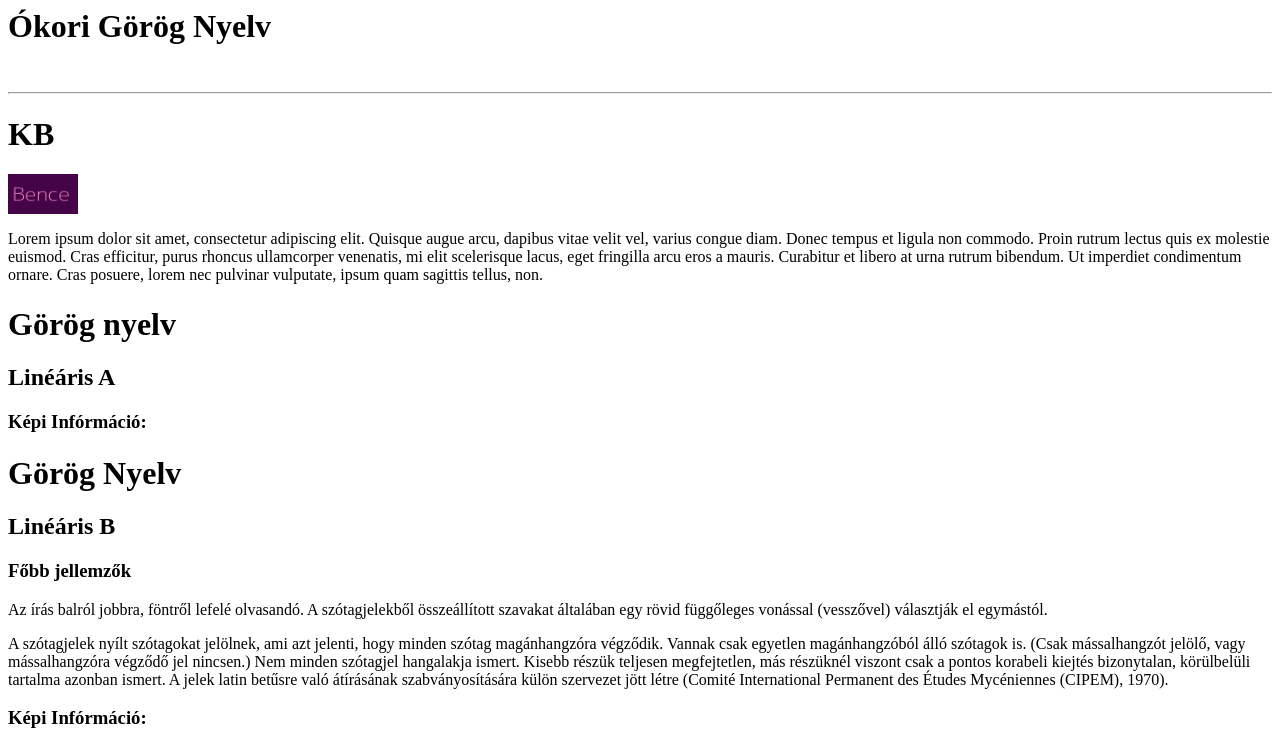
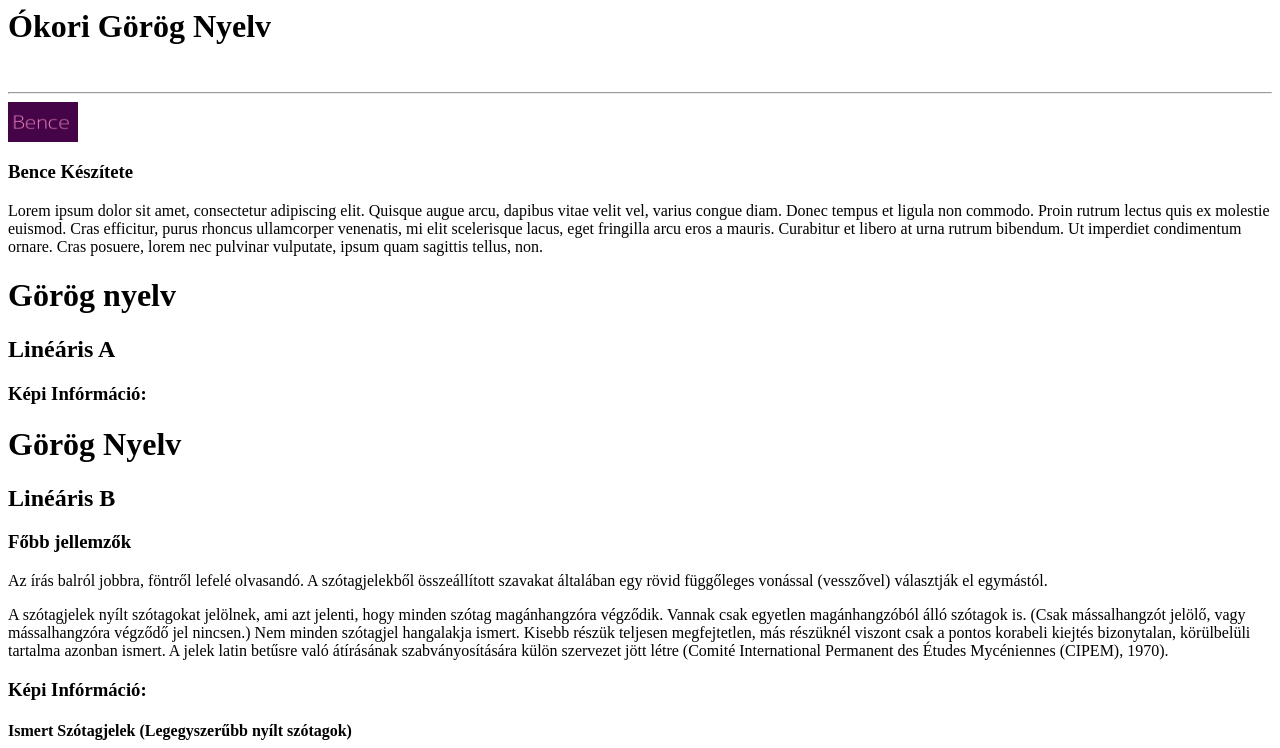
Before and after one commit to BensuKun/gorog, a plain HTML site: page index.html in a window 1280 px wide. Shown: the top 748 px of the page. Drawn offline with Linux system fonts and the light colour scheme.

Commit message:
index.html

```diff
--- a/index.html
+++ b/index.html
@@ -12,9 +12,11 @@
 		<br>
 			<hr>
 	</header>
-   <div><h1> KB </h1></div>
    <iu>
 	<img src = "01.jpg" width = "70" height = "40"> </iu>
+	<footer>
+		<h3> Bence Készítete</h3>
+	</footer>
    <p>
 		Lorem ipsum dolor sit amet, consectetur adipiscing elit. Quisque augue arcu, dapibus vitae velit vel, varius congue diam. Donec tempus et ligula non commodo. Proin rutrum lectus quis ex molestie euismod. Cras efficitur, purus rhoncus ullamcorper venenatis, mi elit scelerisque lacus, eget fringilla arcu eros a mauris. Curabitur et libero at urna rutrum bibendum. Ut imperdiet condimentum ornare. Cras posuere, lorem nec pulvinar vulputate, ipsum quam sagittis tellus, non.
    </p>
```
